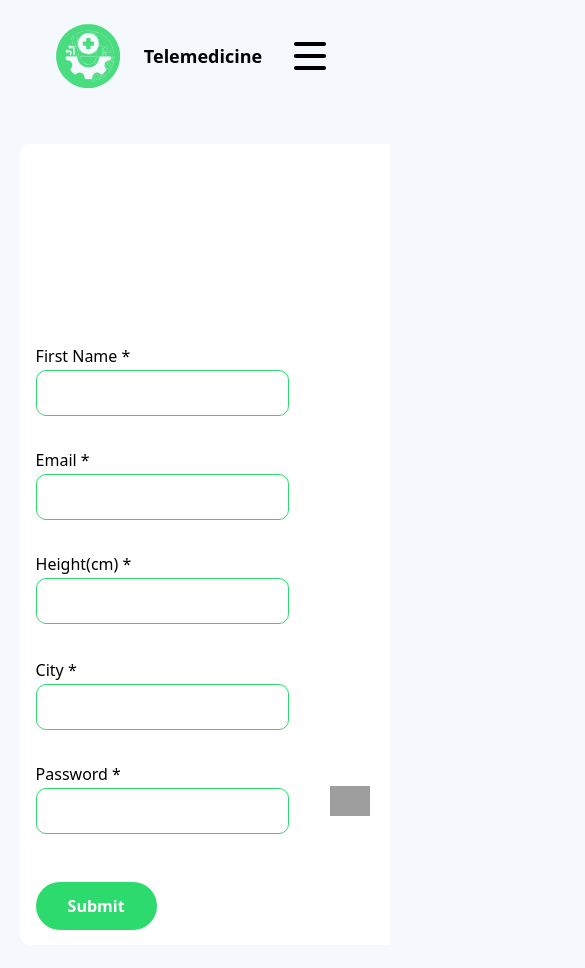
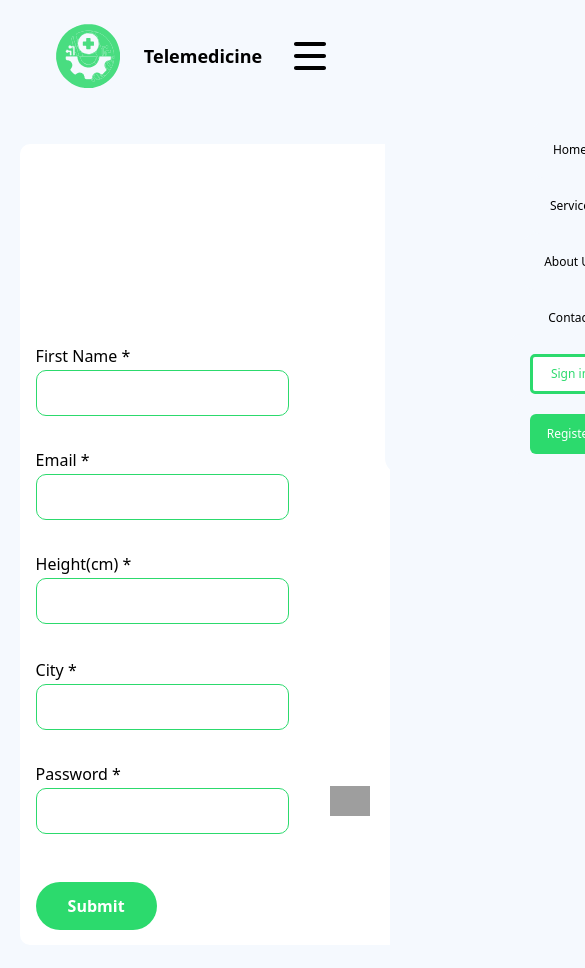
Before and after one commit to ReactersInc/telemedicine-frontend, a React (Create React App) app: page /register in a window 390 px wide. Shown: the top 968 px of the page, 585 px wide, since content can reach past the window. Built offline with nearby package versions, Linux system fonts and the light colour scheme; grey boxes are pictures that could not be loaded; the HTML template or start-up script is replaced by a standard one.

Commit message:
navbar  responsive

```diff
--- a/src/components/horizontalNav/index.tsx
+++ b/src/components/horizontalNav/index.tsx
@@ -79,10 +79,10 @@ function HorizontalNav() {
 
         <ul
           className={`flex flex-col xl:flex-row justify-end w-full xl:w-auto xl:static transition-transform transform ${
-            menuOpen ? "translate-x-0" : "-translate-x-full xl:translate-x-0"
-          } xl:flex xl:justify-between xl:space-x-4 space-y-4 xl:space-y-0 bg-[#f5f9fe] xl:bg-transparent fixed xl:relative top-16 xl:top-0 left-0 xl:left-auto xl:py-0 py-8 xl:pl-0 pl-4`}
+            menuOpen ? "translate-x-0" : "translate-x-[500px] xl:translate-x-0"
+          } xl:flex xl:justify-between xl:space-x-4 space-y-4 xl:space-y-0  xl:bg-transparent  xl:relative xl:left-auto xl:py-0  xl:pl-0  rounded-2xl h-96 w-60 xl:h-auto xl:w-auto absolute top-[90px]  right-[115px] xl:top-auto xl:right-auto  bg-[#f5f9fe]  overflow-hidden`}
         >
-          <div className="flex items-center">
+          <div className="xl:flex items-center hidden">
             <li className="bg-[#f5f9fe]">
               <a href="/#home">
                 <img
@@ -93,11 +93,11 @@ function HorizontalNav() {
               </a>
             </li>
           </div>
-          <div className="flex flex-col xl:flex-row items-center">
+          <div className="flex flex-col xl:flex-row items-center xl:text-base text-xs ">
             <li className="list-none bg-[#f5f9fe]">
               <a
                 href="/#home"
-                className="navLink block text-black font-medium relative p-2.5 mx-1 bg-[#f5f9fe] hover:text-[#2cda6d] hover:after:w-full after:content-[''] after:absolute after:left-0 after:bottom-0 after:w-0 after:h-0.5 after:bg-[#2cda6d] after:transition-all after:duration-300"
+                className="navLink block text-black font-medium relative xl:p-2.5 xl:mx-1 m-0 p-0 bg-[#f5f9fe] hover:text-[#2cda6d] hover:after:w-full after:content-[''] after:absolute after:left-0 after:bottom-0 after:w-0 after:h-0.5 after:bg-[#2cda6d] after:transition-all after:duration-300"
               >
                 Home
               </a>
@@ -105,7 +105,7 @@ function HorizontalNav() {
             <li className="list-none bg-[#f5f9fe]">
               <a
                 href="/#service"
-                className="navLink block text-black font-medium relative p-2.5 mx-1 bg-[#f5f9fe] hover:text-[#2cda6d] hover:after:w-full after:content-[''] after:absolute after:left-0 after:bottom-0 after:w-0 after:h-0.5 after:bg-[#2cda6d] after:transition-all after:duration-300"
+                className="navLink block text-black font-medium relative xl:p-2.5 xl:mx-1 m-0 p-0 bg-[#f5f9fe] hover:text-[#2cda6d] hover:after:w-full after:content-[''] after:absolute after:left-0 after:bottom-0 after:w-0 after:h-0.5 after:bg-[#2cda6d] after:transition-all after:duration-300"
               >
                 Service
               </a>
@@ -113,7 +113,7 @@ function HorizontalNav() {
             <li className="list-none bg-[#f5f9fe]">
               <a
                 href="/#aboutUs"
-                className="navLink block text-black font-medium relative p-2.5 mx-1 bg-[#f5f9fe] hover:text-[#2cda6d] hover:after:w-full after:content-[''] after:absolute after:left-0 after:bottom-0 after:w-0 after:h-0.5 after:bg-[#2cda6d] after:transition-all after:duration-300"
+                className="navLink block text-black font-medium relative xl:p-2.5 xl:mx-1 m-0 p-0 bg-[#f5f9fe] hover:text-[#2cda6d] hover:after:w-full after:content-[''] after:absolute after:left-0 after:bottom-0 after:w-0 after:h-0.5 after:bg-[#2cda6d] after:transition-all after:duration-300"
               >
                 About Us
               </a>
@@ -121,22 +121,22 @@ function HorizontalNav() {
             <li className="list-none bg-[#f5f9fe]">
               <a
                 href="/#contact"
-                className="navLink block text-black font-medium relative p-2.5 mx-1 bg-[#f5f9fe] hover:text-[#2cda6d] hover:after:w-full after:content-[''] after:absolute after:left-0 after:bottom-0 after:w-0 after:h-0.5 after:bg-[#2cda6d] after:transition-all after:duration-300"
+                className="navLink block text-black font-medium relative xl:p-2.5 xl:mx-1 m-0 p-0 bg-[#f5f9fe] hover:text-[#2cda6d] hover:after:w-full after:content-[''] after:absolute after:left-0 after:bottom-0 after:w-0 after:h-0.5 after:bg-[#2cda6d] after:transition-all after:duration-300"
               >
                 Contact
               </a>
             </li>
-            <li className="list-none bg-[#f5f9fe] mt-4 xl:mt-0">
+            <li className=" bg-[#f5f9fe] xl:mt-0 -mt-3 ">
               <button
-                className="signinBtn border-solid border-[#2cda6d] bg-white text-[#2cda6d] py-3 px-4 rounded-md"
+                className="signinBtn border-solid border-[#2cda6d] bg-white text-[#2cda6d] py-3 px-4 rounded-md w-20 h-10 xl:w-34 xl:h-14"
                 onClick={toggleModal}
               >
                 Sign in
               </button>
             </li>
-            <li className="list-none bg-[#f5f9fe] mt-4 xl:mt-0">
+            <li className=" bg-[#f5f9fe] xl:mt-0 -mt-5">
               <a href="/register">
-                <button className="SignBtn border-solid border-[#2cda6d] bg-[#2cda6d] text-white py-3 px-4 rounded-md">
+                <button className="SignBtn border-solid border-[#2cda6d] bg-[#2cda6d] text-white py-3 px-4 rounded-md w-20 h-10 xl:w-34 xl:h-14">
                   Register
                 </button>
               </a>
```
